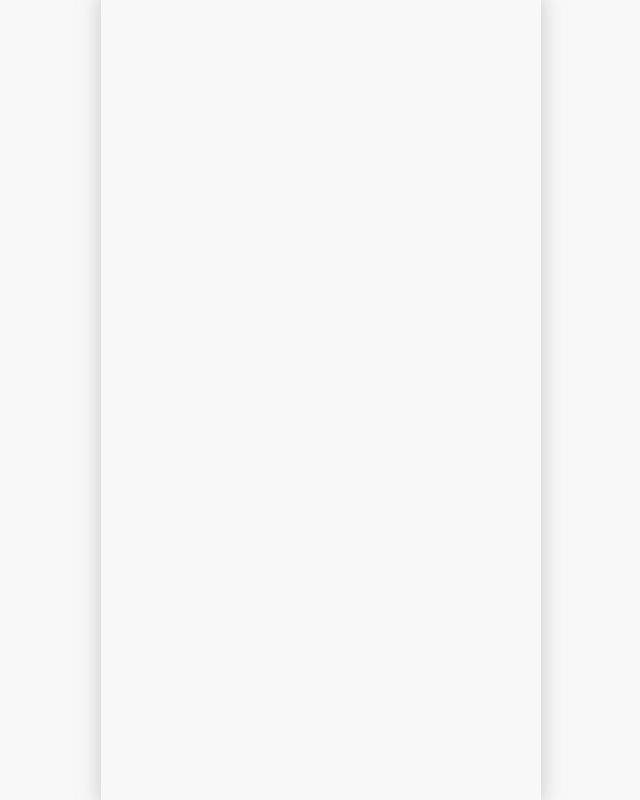
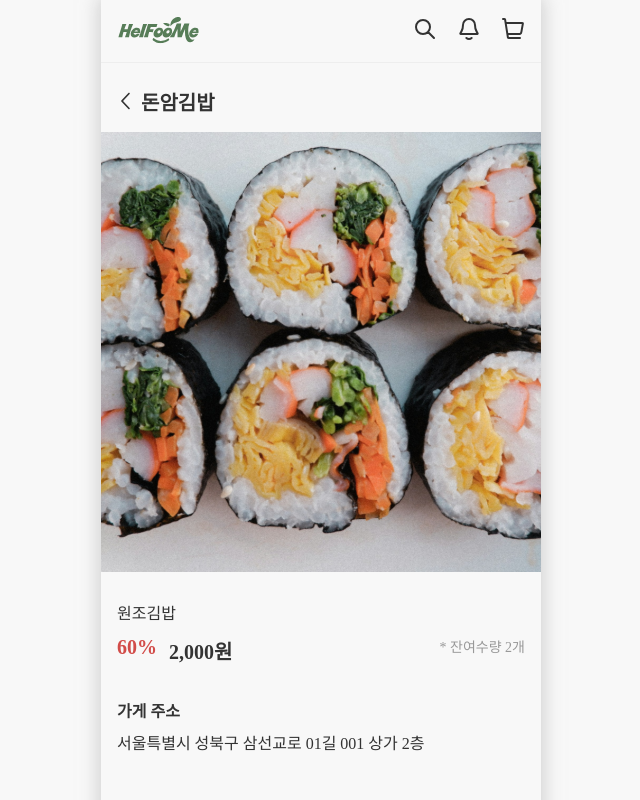
Before and after one commit to 2024-4lineton/FrontEnd, a React (Create React App) app in the folder frontend/: page /menu-detail in a window 1280 px wide. Before the commit this address had no page. Shown: the top 800 px of the page, without its empty margins (319-959 px from the left). Built offline with nearby package versions, Linux system fonts and the light colour scheme.

Commit message:
✨ FEAT. 메뉴 상세 UI 구현

```diff
--- a/frontend/src/App.js
+++ b/frontend/src/App.js
@@ -3,6 +3,7 @@ import Main from "./pages/Main";
 import TraditionalMarket from "./pages/TraditionalMarket";
 import TraditionalMarketDetail from "./pages/TraditionalMarketDetail";
 import StreetMarket from './pages/StreetMarket';
+import MenuDetail from "./pages/MenuDetail";
 
 function App() {
   return (
@@ -11,6 +12,7 @@ function App() {
       <Route path="/traditional-market" element={<TraditionalMarket/>}/>
       <Route path="/traditional-detail" element={<TraditionalMarketDetail/>}/>
       <Route path="/street-market" element={<StreetMarket/>}/>
+      <Route path="/menu-detail" element={<MenuDetail/>}/>
     </Routes>
   );
 }
--- a/frontend/src/entities/traditionalMarket/detail/Menu.jsx
+++ b/frontend/src/entities/traditionalMarket/detail/Menu.jsx
@@ -1,13 +1,17 @@
 import styled from "styled-components";
 import menu from '../../../assets/TraditionalMarket/menu.svg';
+import { useNavigate } from "react-router-dom";
 
 export default function Menu(){
+
+    const navigate = useNavigate("");
+
     return(
     <Wrapper>
 
         <Img src={menu}/>
 
-        <Content>
+        <Content onClick={()=>navigate('/menu-detail')}>
             <Name>돈암김밥</Name>
             <MenuName>원조김밥</MenuName>
 
--- /dev/null
+++ b/frontend/src/pages/MenuDetail.jsx
@@ -0,0 +1,156 @@
+import styled from "styled-components";
+import Header from "../shared/components/Header";
+import menu from "../assets/TraditionalMarket/menu.svg";
+import back from "../assets/TraditionalMarket/arrow.svg";
+import { useNavigate } from "react-router-dom";
+
+export default function MenuDetail(){
+
+    const navigate = useNavigate('');
+
+    return(
+    <Wrapper>
+
+        <Header/>
+
+        <TitleContainer onClick={()=>navigate(-1)}>
+            <Icon src={back}/>
+            <Name>돈암김밥</Name>
+        </TitleContainer>
+
+
+        <MenuImg src={menu}/>
+
+        <MenuContainer>
+            <MenuName>원조김밥</MenuName>
+            <Container>
+               <PriceContainer>
+                    <Sale>60%</Sale>
+                    <Price>2,000원</Price>
+                </PriceContainer>
+                <LeftCnt>* 잔여수량 2개</LeftCnt>
+            </Container>
+
+            <Info>가게 주소</Info>
+            <Address>서울특별시 성북구 삼선교로 01길 001 상가 2층</Address>
+        </MenuContainer>
+
+        <ButtonContainer>
+            <CartButton>장바구니</CartButton>
+            <ReservationButton>예약하기</ReservationButton>
+        </ButtonContainer>
+
+    </Wrapper>);
+}
+
+const Wrapper = styled.div`
+`
+
+const MenuImg = styled.img`
+height: 27.5rem;
+width: 100%;
+object-fit: cover;
+`
+
+const TitleContainer = styled.div`
+    display: flex;
+    margin: 1.5rem 0 1rem 1rem;
+    align-items: center;
+    cursor: pointer;
+`
+
+const Icon = styled.img`
+width: 1.5rem;
+height: 1.25rem;
+`
+
+const Name = styled.div`
+color: #333;
+font-family: Pretendard;
+font-size: 1.25rem;
+font-style: normal;
+font-weight: 600;
+line-height: normal;
+`
+
+const Font = styled.div`
+color: #333;
+font-family: Pretendard;
+font-size: 1rem;
+font-style: normal;
+font-weight: 400;
+line-height: normal;
+`
+
+const MenuContainer = styled.div`
+padding: 1.5rem 1rem;
+`
+const MenuName = styled(Font)`
+margin-bottom: 0.75rem;
+`
+
+const Container = styled.div`
+display: flex;
+justify-content: space-between;
+`
+
+const PriceContainer = styled.div`
+display: flex;
+gap: 0.75rem;
+`
+
+const Sale = styled(Font)`
+color: #D24C49;
+font-size: 1.25rem;
+font-weight: 600;
+`
+const Price = styled(Font)`
+font-size: 1.25rem;
+font-weight: 600;
+`
+const LeftCnt = styled.div`
+color: #999;
+font-family: Pretendard;
+font-size: 0.875rem;
+`
+
+const Info = styled(Font)`
+margin: 2.06rem 0 0.5rem 0;
+font-weight: 600;
+`
+
+const Address=styled(Font)``
+
+const ButtonContainer = styled.div`
+display: flex;
+justify-content: space-between;
+padding: 0 1rem 1.5rem 1rem;
+min-width: 440px;
+margin-top: 9rem;
+`
+
+const ReservationButton = styled.div`
+display: inline-flex;
+height: 3.375rem;
+padding: 1.0625rem 4.5rem;
+justify-content: center;
+align-items: center;
+gap: 0.625rem;
+flex-shrink: 0;
+border-radius: 0.75rem;
+background: #577D58;
+color: #FFF;
+font-family: Pretendard;
+font-size: 1rem;
+font-style: normal;
+font-weight: 600;
+line-height: normal;
+cursor: pointer;
+`
+
+const CartButton = styled(ReservationButton)`
+border: 1px solid #EEE;
+background: #FFF;
+color: #577D58;
+
+`
```
